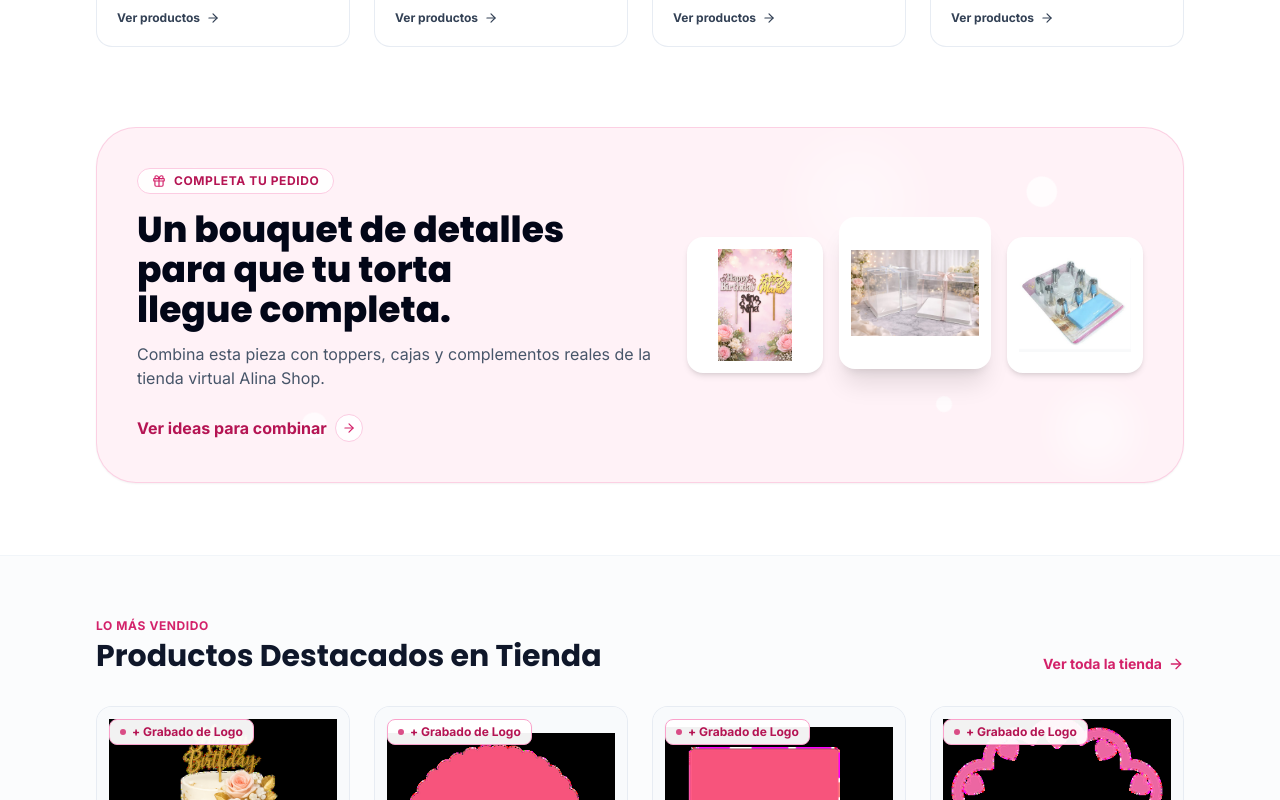
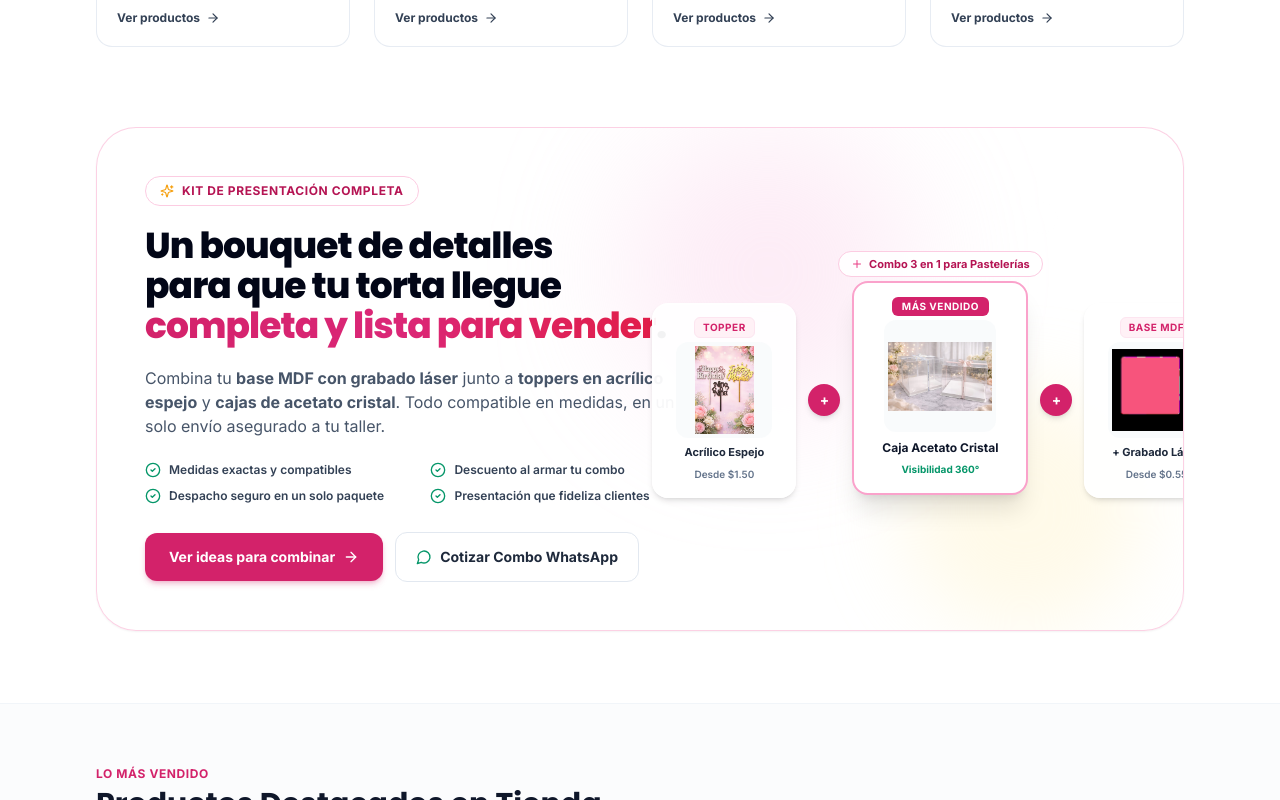
Before and after one commit to WebFixSoluciones/alinashop, a Next.js app: page / in a window 1280 px wide. Shown: the part 1780-2580 px from the top of the page. Built offline with nearby package versions, Linux system fonts and the light colour scheme.

Commit message:
feat(ui): redesign combo banner with 3-in-1 combo showcase, plus connectors, and dual CTAs

```diff
--- a/src/app/producto/[slug]/page.tsx
+++ b/src/app/producto/[slug]/page.tsx
@@ -8,7 +8,8 @@ import { ProductGrid } from "@/components/catalog/product-grid";
 import { PRODUCTS_DATA } from "@/lib/catalog-data";
 import Link from "next/link";
 import Image from "next/image";
-import { ArrowRight, ChevronRight, Gift } from "lucide-react";
+import { ArrowRight, ChevronRight } from "lucide-react";
+import { ComboBanner } from "@/components/home/combo-banner";
 
 interface PageProps {
   params: Promise<{ slug: string }>;
@@ -96,32 +97,7 @@ export default async function ProductDetailPage({ params }: PageProps) {
       </main>
 
       <section className="mx-auto w-[90%] min-w-[80%] max-w-[1720px] px-4 pb-12 sm:px-6 lg:px-8">
-        <div className="alina-bokeh relative overflow-hidden rounded-[2rem] border border-alina-200 bg-[#fff2f7] p-5 sm:p-7 lg:p-8">
-          <div className="relative z-10 grid items-center gap-6 lg:grid-cols-[1fr_auto]">
-            <div className="max-w-xl">
-              <div className="inline-flex items-center gap-2 rounded-full bg-white/80 px-3 py-1 text-xs font-bold uppercase text-alina-700">
-                <Gift className="size-3.5" aria-hidden="true" />
-                Completa tu pedido
-              </div>
-              <h2 className="mt-3 text-balance font-display text-2xl font-extrabold text-slate-950 sm:text-3xl">Un bouquet de detalles para que tu torta llegue completa.</h2>
-              <p className="mt-2 text-pretty text-sm leading-relaxed text-slate-600">Combina esta pieza con toppers, cajas y complementos reales de la tienda virtual Alina Shop.</p>
-              <Link href="/catalogo" className="mt-5 inline-flex items-center gap-2 text-sm font-bold text-alina-700 hover:text-alina-900">
-                Ver ideas para combinar <ArrowRight className="size-4" aria-hidden="true" />
-              </Link>
-            </div>
-            <div className="flex items-end justify-center gap-2 sm:gap-4">
-              {[
-                ["/images/products/toppers/topper-acrilico-espejo-dorado.png", "Toppers"],
-                ["/images/products/cajas/caja-acetato-tapa-transparente.png", "Cajas"],
-                ["/images/products/complementos/set-boquillas-grandes-manga-pack10.png", "Complementos"],
-              ].map(([image, alt], index) => (
-                <div key={image} className={`relative overflow-hidden rounded-2xl border-4 border-white bg-white shadow-lg ${index === 1 ? "-translate-y-3" : ""}`}>
-                  <Image src={image} alt={alt} width={150} height={150} sizes="150px" className="size-24 object-cover sm:size-32" />
-                </div>
-              ))}
-            </div>
-          </div>
-        </div>
+        <ComboBanner />
       </section>
 
       {relatedProducts.length > 0 && (
--- a/src/components/home/combo-banner.tsx
+++ b/src/components/home/combo-banner.tsx
@@ -3,78 +3,175 @@
 import React from "react";
 import Image from "next/image";
 import Link from "next/link";
-import { Gift, ArrowRight } from "lucide-react";
+import { Sparkles, ArrowRight, CheckCircle2, MessageCircle, Plus } from "lucide-react";
 
 export function ComboBanner() {
   return (
     <section className="w-full py-6">
-      <div className="alina-bokeh relative overflow-hidden rounded-[2.5rem] border border-alina-200/90 bg-[#fff2f7] p-6 sm:p-8 lg:p-10 shadow-sm">
-        {/* Decorative soft blurred background circles */}
-        <div className="absolute top-4 right-1/4 w-28 h-28 rounded-full bg-white/40 blur-xl pointer-events-none" />
-        <div className="absolute bottom-3 right-12 w-20 h-20 rounded-full bg-white/50 blur-lg pointer-events-none" />
+      <div className="alina-bokeh relative overflow-hidden rounded-[2.5rem] border border-alina-200/90 bg-gradient-to-br from-[#fff2f7] via-[#fff8fb] to-[#fff0f5] p-6 sm:p-8 lg:p-12 shadow-sm">
+        {/* Soft decorative ambient glow orbs */}
+        <div className="absolute top-0 right-1/4 w-72 h-72 rounded-full bg-pink-200/40 blur-3xl pointer-events-none" />
+        <div className="absolute bottom-0 right-10 w-60 h-60 rounded-full bg-amber-100/40 blur-2xl pointer-events-none" />
 
-        <div className="relative z-10 grid items-center gap-8 lg:grid-cols-[1fr_auto]">
-          {/* Left Text and CTA */}
-          <div className="max-w-2xl">
-            <div className="inline-flex items-center gap-2 rounded-full bg-white/90 border border-alina-200 px-3.5 py-1 text-xs font-bold uppercase tracking-wider text-alina-700 shadow-2xs">
-              <Gift className="size-3.5 text-alina-600" aria-hidden="true" />
-              <span>Completa tu pedido</span>
+        <div className="relative z-10 grid items-center gap-8 lg:grid-cols-12 lg:gap-10">
+
+          {/* Left Column: Value Proposition & CTAs (7 cols on lg) */}
+          <div className="lg:col-span-6 xl:col-span-7 space-y-5">
+            <div className="inline-flex items-center gap-2 rounded-full bg-white/95 border border-alina-200 px-3.5 py-1.5 text-xs font-bold uppercase tracking-wider text-alina-700 shadow-2xs">
+              <Sparkles className="size-3.5 text-amber-500" aria-hidden="true" />
+              <span>Kit de Presentación Completa</span>
             </div>
 
-            <h2 className="mt-4 text-balance font-display text-2xl font-extrabold text-slate-950 sm:text-3xl lg:text-4xl leading-tight">
-              Un bouquet de detalles para que tu torta llegue completa.
+            <h2 className="text-balance font-display text-2xl sm:text-3xl lg:text-4xl font-extrabold text-slate-950 leading-[1.16] tracking-tight">
+              Un bouquet de detalles para que tu torta llegue{" "}
+              <span className="text-transparent bg-clip-text bg-gradient-to-r from-alina-600 via-pink-600 to-rose-600">
+                completa y lista para vender
+              </span>.
             </h2>
 
-            <p className="mt-3 text-pretty text-sm sm:text-base leading-relaxed text-slate-600">
-              Combina esta pieza con toppers, cajas y complementos reales de la tienda virtual Alina Shop.
+            <p className="text-pretty text-sm sm:text-base leading-relaxed text-slate-600 max-w-xl">
+              Combina tu <strong>base MDF con grabado láser</strong> junto a <strong>toppers en acrílico espejo</strong> y <strong>cajas de acetato cristal</strong>. Todo compatible en medidas, en un solo envío asegurado a tu taller.
             </p>
 
+            {/* Checkpoints */}
+            <div className="grid grid-cols-1 sm:grid-cols-2 gap-2.5 pt-1 text-xs font-semibold text-slate-700">
+              <div className="flex items-center gap-2">
+                <CheckCircle2 className="size-4 text-emerald-600 shrink-0" />
+                <span>Medidas exactas y compatibles</span>
+              </div>
+              <div className="flex items-center gap-2">
+                <CheckCircle2 className="size-4 text-emerald-600 shrink-0" />
+                <span>Descuento al armar tu combo</span>
+              </div>
+              <div className="flex items-center gap-2">
+                <CheckCircle2 className="size-4 text-emerald-600 shrink-0" />
+                <span>Despacho seguro en un solo paquete</span>
+              </div>
+              <div className="flex items-center gap-2">
+                <CheckCircle2 className="size-4 text-emerald-600 shrink-0" />
+                <span>Presentación que fideliza clientes</span>
+              </div>
+            </div>
+
+            {/* Action Buttons */}
+            <div className="flex flex-wrap items-center gap-3 pt-2">
               <Link
                 href="/catalogo"
-              className="mt-6 inline-flex items-center gap-2 text-sm sm:text-base font-bold text-alina-700 hover:text-alina-900 transition-colors group"
+                className="inline-flex items-center gap-2 rounded-xl bg-alina-600 hover:bg-alina-700 text-white font-bold text-xs sm:text-sm px-5 sm:px-6 py-3.5 shadow-md shadow-alina-600/25 transition-all hover:scale-[1.02] active:scale-[0.98]"
               >
                 <span>Ver ideas para combinar</span>
-              <span className="w-7 h-7 rounded-full bg-white/90 border border-alina-200 flex items-center justify-center text-alina-600 shadow-xs group-hover:translate-x-1 transition-transform">
-                <ArrowRight className="size-3.5" aria-hidden="true" />
-              </span>
+                <ArrowRight className="size-4" />
               </Link>
+              <a
+                href="https://wa.me/593985890956?text=¡Hola%20Alina%20Shop!%20Quiero%20asesoría%20para%20armar%20un%20combo%20de%20base%20MDF%20+%20topper%20+%20caja."
+                target="_blank"
+                rel="noopener noreferrer"
+                className="inline-flex items-center gap-2 rounded-xl bg-white hover:bg-slate-50 text-slate-800 border border-slate-200 hover:border-emerald-300 font-bold text-xs sm:text-sm px-4 sm:px-5 py-3.5 shadow-2xs transition-colors"
+              >
+                <MessageCircle className="size-4 text-emerald-600 shrink-0" />
+                <span>Cotizar Combo WhatsApp</span>
+              </a>
+            </div>
           </div>
 
-          {/* Right Floating Product Cards matching screenshot */}
-          <div className="flex items-center justify-center gap-3 sm:gap-4 shrink-0">
-            <div className="relative overflow-hidden rounded-2xl border-4 border-white bg-white shadow-md hover:shadow-xl transition-shadow">
+          {/* Right Column: 3-Product Combo Showcase (5 cols on lg) */}
+          <div className="lg:col-span-6 xl:col-span-5 flex flex-col items-center justify-center">
+
+            {/* Combo connector pill */}
+            <div className="inline-flex items-center gap-1.5 rounded-full bg-white/95 border border-alina-200 px-3 py-1 text-[11px] font-bold text-alina-700 shadow-2xs mb-4">
+              <Plus className="size-3 text-alina-500" />
+              <span>Combo 3 en 1 para Pastelerías</span>
+            </div>
+
+            {/* 3 Interconnected Cards */}
+            <div className="relative flex items-center justify-center gap-2 sm:gap-3 w-full">
+
+              {/* Card 1: Toppers Acrílico */}
+              <Link
+                href="/catalogo?categoria=toppers"
+                className="group relative flex flex-col items-center justify-between rounded-2xl border-2 border-white bg-white/95 p-3 shadow-md hover:shadow-xl transition-all duration-300 hover:-translate-y-1.5 w-28 sm:w-36 shrink-0"
+              >
+                <span className="text-[10px] font-bold text-alina-600 bg-alina-50 border border-alina-100 rounded-md px-2 py-0.5 uppercase tracking-wider block mb-1">
+                  Topper
+                </span>
+                <div className="relative size-20 sm:size-24 overflow-hidden rounded-xl bg-slate-50/80 flex items-center justify-center p-1">
                   <Image
                     src="/images/products/toppers/topper-acrilico-espejo-dorado.png"
                     alt="Toppers decorativos para pastel"
-                width={140}
-                height={140}
-                sizes="140px"
-                className="size-24 sm:size-28 md:size-32 object-contain p-2"
+                    width={110}
+                    height={110}
+                    sizes="110px"
+                    className="object-contain size-full transition-transform duration-300 group-hover:scale-110"
                   />
                 </div>
+                <div className="mt-2 text-center">
+                  <p className="text-[11px] font-bold text-slate-800 leading-tight">Acrílico Espejo</p>
+                  <span className="text-[10px] text-slate-500 font-semibold">Desde $1.50</span>
+                </div>
+              </Link>
 
-            <div className="relative overflow-hidden rounded-2xl border-4 border-white bg-white shadow-xl hover:shadow-2xl transition-shadow -translate-y-2 sm:-translate-y-3">
+              {/* Plus Sign 1 */}
+              <div className="flex size-7 sm:size-8 items-center justify-center rounded-full bg-alina-600 text-white font-bold text-xs sm:text-sm shadow-md shrink-0 z-10">
+                +
+              </div>
+
+              {/* Card 2: Center Hero - Cajas de Acetato */}
+              <Link
+                href="/catalogo?categoria=cajas"
+                className="group relative flex flex-col items-center justify-between rounded-2xl border-2 border-alina-300 bg-white p-3.5 shadow-xl hover:shadow-2xl transition-all duration-300 -translate-y-2 sm:-translate-y-3 hover:-translate-y-4 w-32 sm:w-44 shrink-0"
+              >
+                <span className="text-[10px] font-bold text-white bg-alina-600 rounded-md px-2.5 py-0.5 uppercase tracking-wider block mb-1 shadow-2xs">
+                  Más Vendido
+                </span>
+                <div className="relative size-24 sm:size-28 overflow-hidden rounded-xl bg-slate-50/80 flex items-center justify-center p-1">
                   <Image
                     src="/images/products/cajas/caja-acetato-tapa-transparente.png"
                     alt="Cajas de acetato transparentes"
-                width={150}
-                height={150}
-                sizes="150px"
-                className="size-26 sm:size-32 md:size-36 object-contain p-2"
+                    width={130}
+                    height={130}
+                    sizes="130px"
+                    className="object-contain size-full transition-transform duration-300 group-hover:scale-110"
                   />
                 </div>
+                <div className="mt-2 text-center">
+                  <p className="text-xs font-bold text-slate-900 leading-tight">Caja Acetato Cristal</p>
+                  <span className="text-[10px] text-emerald-600 font-bold">Visibilidad 360°</span>
+                </div>
+              </Link>
 
-            <div className="relative overflow-hidden rounded-2xl border-4 border-white bg-white shadow-md hover:shadow-xl transition-shadow">
+              {/* Plus Sign 2 */}
+              <div className="flex size-7 sm:size-8 items-center justify-center rounded-full bg-alina-600 text-white font-bold text-xs sm:text-sm shadow-md shrink-0 z-10">
+                +
+              </div>
+
+              {/* Card 3: Bases MDF con Logo */}
+              <Link
+                href="/catalogo?categoria=bases-mdf"
+                className="group relative flex flex-col items-center justify-between rounded-2xl border-2 border-white bg-white/95 p-3 shadow-md hover:shadow-xl transition-all duration-300 hover:-translate-y-1.5 w-28 sm:w-36 shrink-0"
+              >
+                <span className="text-[10px] font-bold text-alina-600 bg-alina-50 border border-alina-100 rounded-md px-2 py-0.5 uppercase tracking-wider block mb-1">
+                  Base MDF
+                </span>
+                <div className="relative size-20 sm:size-24 overflow-hidden rounded-xl bg-slate-50/80 flex items-center justify-center p-1">
                   <Image
-                src="/images/products/complementos/set-boquillas-grandes-manga-pack10.png"
-                alt="Complementos y utensilios de repostería"
-                width={140}
-                height={140}
-                sizes="140px"
-                className="size-24 sm:size-28 md:size-32 object-contain p-2"
+                    src="/images/products/bases-mdf/base-mdf-personalizada-logo.png"
+                    alt="Base MDF con grabado de logotipo"
+                    width={110}
+                    height={110}
+                    sizes="110px"
+                    className="object-contain size-full transition-transform duration-300 group-hover:scale-110"
                   />
                 </div>
+                <div className="mt-2 text-center">
+                  <p className="text-[11px] font-bold text-slate-800 leading-tight">+ Grabado Láser</p>
+                  <span className="text-[10px] text-slate-500 font-semibold">Desde $0.55</span>
                 </div>
+              </Link>
+
+            </div>
+
+          </div>
+
         </div>
       </div>
     </section>
```
Lines whose indentation alone changed are shown as unchanged.
